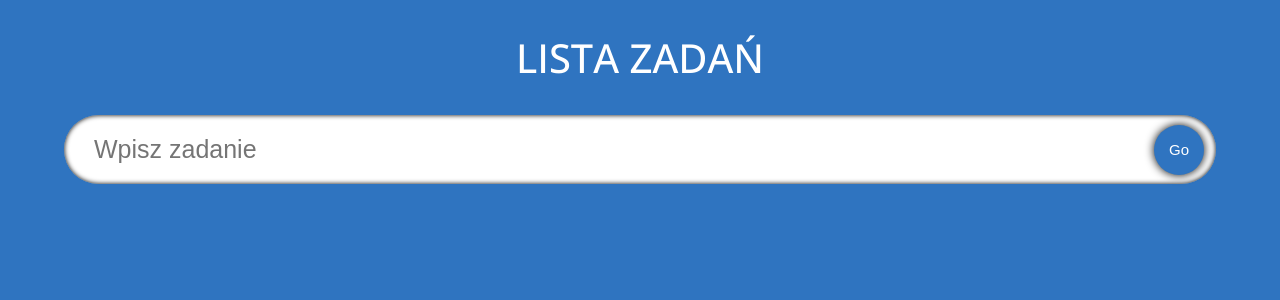
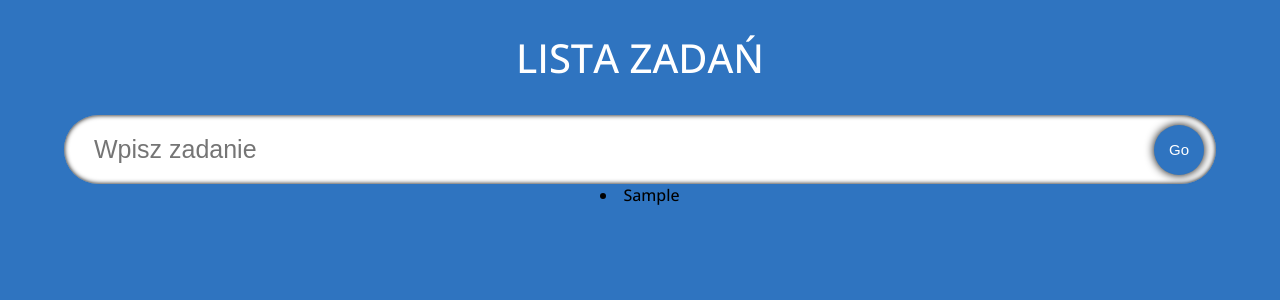
Before and after one commit to wojwozniak/ts-todolist, a React (Create React App) app: page / in a window 1280 px wide. Both pictures are taken after typing "Sample" into the empty fields and a click on the button "Go". Shown: the top 300 px of the page. Built offline with nearby package versions, Linux system fonts and the light colour scheme.

Commit message:
created TodoList component

```diff
--- a/src/App.tsx
+++ b/src/App.tsx
@@ -1,6 +1,7 @@
 import React, { useState } from 'react';
 import './App.css';
 import InputField from './components/InputField';
+import TodoList from './components/TodoList';
 import { Todo } from './model';
 
 const App: React.FC = () => {
@@ -20,7 +21,8 @@
   return (
     <div className="App">
       <span className="heading">Lista zadań</span>
-      <InputField todo={todo} setTodo={setTodo} handleAdd={ handleAdd }/>
+      <InputField todo={todo} setTodo={setTodo} handleAdd={handleAdd} />
+      <TodoList todos ={todos} setTodos = {setTodos} />
     </div>
   );
 }
--- a/src/components/InputField.tsx
+++ b/src/components/InputField.tsx
@@ -1,4 +1,4 @@
-import React from 'react'
+import React, {useRef} from 'react'
 import "./styles.css"
 
 interface Props {
@@ -7,10 +7,14 @@
   handleAdd: (e:React.FormEvent) => void;
 }
 
-const InputField = ({ todo, setTodo, handleAdd }:Props) => {
+const InputField = ({ todo, setTodo, handleAdd }: Props) => {
+  const inputRef = useRef<HTMLInputElement>(null);
   return (
-      <form className="input" onSubmit={handleAdd}>
-      <input type="input" value={todo} onChange={
+    <form className="input" onSubmit={(e) => {
+      handleAdd(e);
+      inputRef.current?.blur();
+    }}>
+      <input ref={inputRef} type="input" value={todo} onChange={
         (e)=>setTodo(e.target.value)
       }
         placeholder="Wpisz zadanie" className='input__box' />
--- /dev/null
+++ b/src/components/TodoList.tsx
@@ -0,0 +1,20 @@
+import React from 'react';
+import { Todo } from '../model';
+import "./styles.css";
+
+interface Props {
+    todos: Todo[];
+    setTodos: React.Dispatch<React.SetStateAction<Todo[]>>;
+}
+
+const TodoList:React.FC<Props> = ({todos,setTodos}) => {
+  return (
+    <div className="todos">
+          {todos.map(todo => (
+              <li>{todo.todo}</li>
+        ))}
+    </div>
+  )
+}
+
+export default TodoList
--- a/src/components/styles.css
+++ b/src/components/styles.css
@@ -43,3 +43,10 @@
     transform: scale(0.8);
     box-shadow: 0 0 5px black;
 }
+
+.todos {
+    display: flex;
+    justify-content: space-evenly;
+    width: 90%;
+    flex-wrap: wrap;
+}
```
